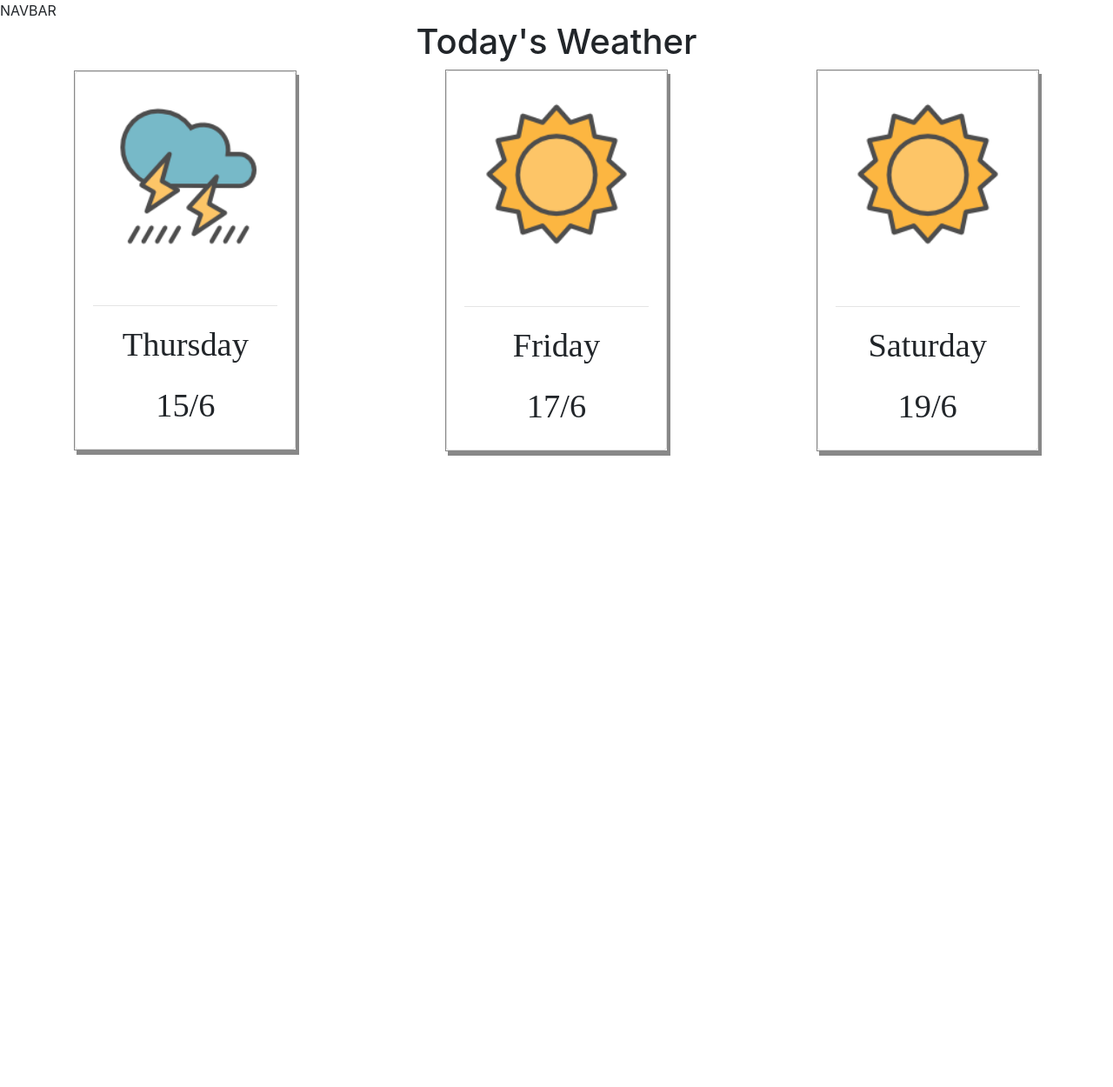
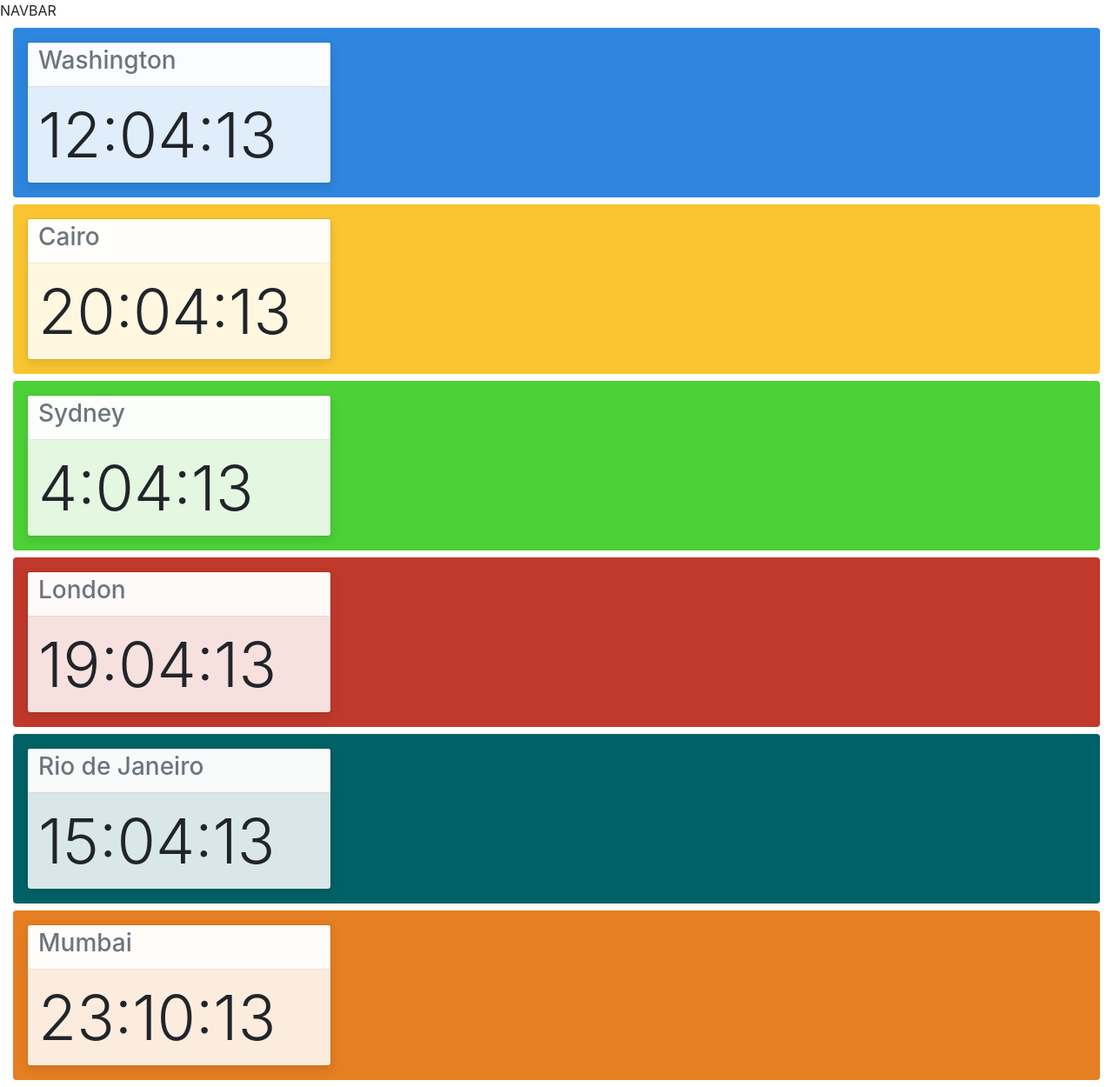
Before and after one commit to osamahafez/react-utility-belt, a React (Create React App) app: page / in a window 1280 px wide. Shown: the whole page at 87% size. Before the commit the page ends 800 px from the top, so only its background shows below. Built offline with nearby package versions, Linux system fonts and the light colour scheme.

Commit message:
Added world clock component

```diff
--- a/src/App.js
+++ b/src/App.js
@@ -2,6 +2,7 @@ import React, { Component } from 'react';
 import Aux from './hoc/Auxiliary';
 import Layout from './components/Layout/Layout';
 import WeatherContainer from './containers/WeatherContainer/WeatherContainer';
+import WorldClock from './components/WorldClock/WorldClock';
 
 class App extends Component {
 
@@ -9,7 +10,8 @@ class App extends Component {
       return (
           <Aux>
               <Layout>
-                  <WeatherContainer />
+                  {/* <WeatherContainer /> */}
+                  <WorldClock />
               </Layout>
           </Aux>
       );
--- /dev/null
+++ b/src/components/WorldClock/WorldClock.js
@@ -0,0 +1,117 @@
+import React, {Component} from 'react';
+import {Toast, ToastHeader, ToastBody} from 'reactstrap';
+class WorldClock extends Component {
+
+    state = {
+        h: 0,
+        m: 0,
+        s: 0,
+    }
+
+
+    clock = () => {
+
+
+        // get the GMT time
+        let current_date = new Date();
+        let seconds = current_date.getSeconds();
+        let minutes = current_date.getMinutes();
+        let hours = (current_date.getHours()-2)%24; // subtract 2 because cairo is GMT +2
+
+         // I want the s, m and h to be 2 digits at all times (e.g. 22:15:2 becomes 14:15:02)
+         if(seconds < 10)
+            seconds = "0"+seconds;
+         if(minutes < 10)
+            minutes = "0"+minutes;
+         if(hours < 10)
+            hours = "0"+hours;
+
+        this.setState({
+            h: hours,
+            m: minutes,
+            s: seconds,
+        });
+    }
+
+    minuteConverter(min) {
+        if(min < 10)
+            return min = "0"+min;
+        else
+            return min;
+    }
+
+    render() {
+        // run the function every one second
+        setInterval(this.clock, 1000);
+        // Date.prototype.addHours= function(h){
+        //     this.setHours(this.getHours()+h);
+        //     return this;
+        // }
+        return(
+            <div className='container-fluid'>
+                <div className="p-3 my-2 rounded" style={{backgroundColor:'#2e86de'}}>
+                    <Toast>
+                        <ToastHeader>
+                            <h3>Washington</h3>
+                        </ToastHeader>
+                        <ToastBody className='display-3'>
+                            {(this.state.h-6)%24}:{this.state.m}:{this.state.s}
+                        </ToastBody>
+                    </Toast>
+                </div>
+                <div className="p-3 my-2 rounded" style={{backgroundColor:'#fbc531'}}>
+                    <Toast>
+                        <ToastHeader>
+                            <h3>Cairo</h3>
+                        </ToastHeader>
+                        <ToastBody className='display-3'>
+                            {(this.state.h+2)%24}:{this.state.m}:{this.state.s}
+                        </ToastBody>
+                    </Toast>
+                </div>
+                <div className="p-3 my-2 rounded" style={{backgroundColor:'#4cd137'}}>
+                    <Toast>
+                        <ToastHeader>
+                            <h3>Sydney</h3>
+                        </ToastHeader>
+                        <ToastBody className='display-3'>
+                            {(this.state.h+10)%24}:{this.state.m}:{this.state.s}
+                        </ToastBody>
+                    </Toast>
+                </div>
+                <div className="p-3 my-2 rounded" style={{backgroundColor:'#c0392b'}}>
+                    <Toast>
+                        <ToastHeader>
+                            <h3>London</h3>
+                        </ToastHeader>
+                        <ToastBody className='display-3'>
+                            {(this.state.h+1)%24}:{this.state.m}:{this.state.s}
+                        </ToastBody>
+                    </Toast>
+                </div>
+                <div className="p-3 my-2 rounded" style={{backgroundColor:'#006266'}}>
+                    <Toast>
+                        <ToastHeader>
+                            <h3>Rio de Janeiro</h3>
+                        </ToastHeader>
+                        <ToastBody className='display-3'>
+                            {(this.state.h-3)%24}:{this.state.m}:{this.state.s}
+                        </ToastBody>
+                    </Toast>
+                </div>
+                <div className="p-3 my-2 rounded" style={{backgroundColor:'#e67e22'}}>
+                    <Toast>
+                        <ToastHeader>
+                            <h3>Mumbai</h3>
+                        </ToastHeader>
+                        <ToastBody className='display-3'>
+                            {(this.state.h+5)%24}:{this.minuteConverter((this.state.m+30)%60)}:{this.state.s}
+                        </ToastBody>
+                    </Toast>
+                </div>
+            </div>
+        );
+    }
+}
+
+export default WorldClock;
```
